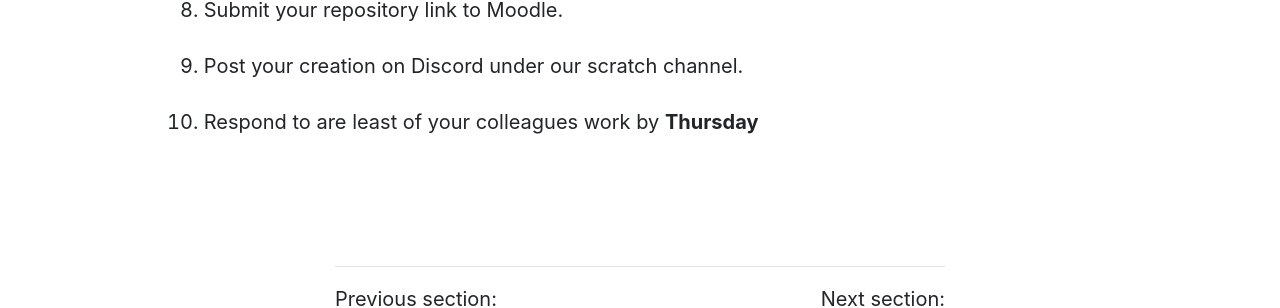
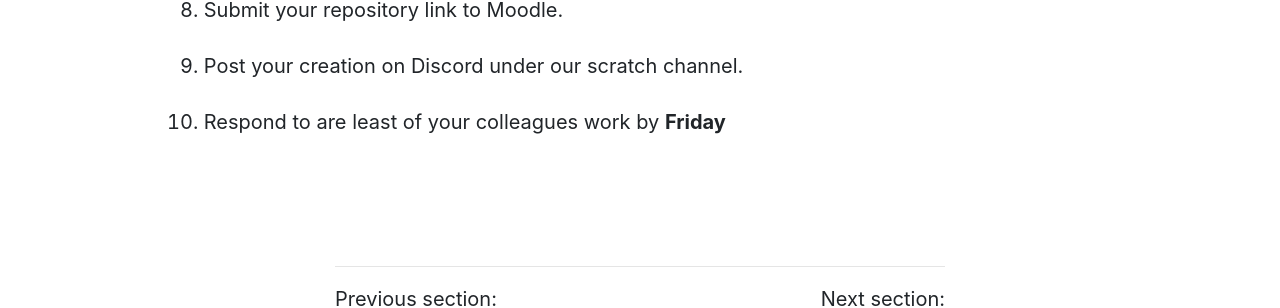
Before and after one commit to coryMcKague/MART120-Spring2024, a Jekyll site: the page built from modules/week-3/_posts/2017-01-17-homework.md, in a window 1280 px wide. Shown: the part 1673-1981 px from the top of the page. Built offline with Jekyll 4.4.1, drawn with Linux system fonts in a browser that asks for light colours; nearby versions of some CDN libraries.

Commit message:
Update 2017-01-17-homework.md

```diff
--- a/modules/week-3/_posts/2017-01-17-homework.md
+++ b/modules/week-3/_posts/2017-01-17-homework.md
@@ -27,4 +27,4 @@ Yes, the time has come for you to create a small story or game in Scratch.  I kn
 7. You should upload your .sb3 file to your repository.
 8. Submit your repository link to Moodle.
 9. Post your creation on Discord under our scratch channel.
-10. Respond to are least of your colleagues work by <b>Thursday</b>
+10. Respond to are least of your colleagues work by <b>Friday</b>
```
